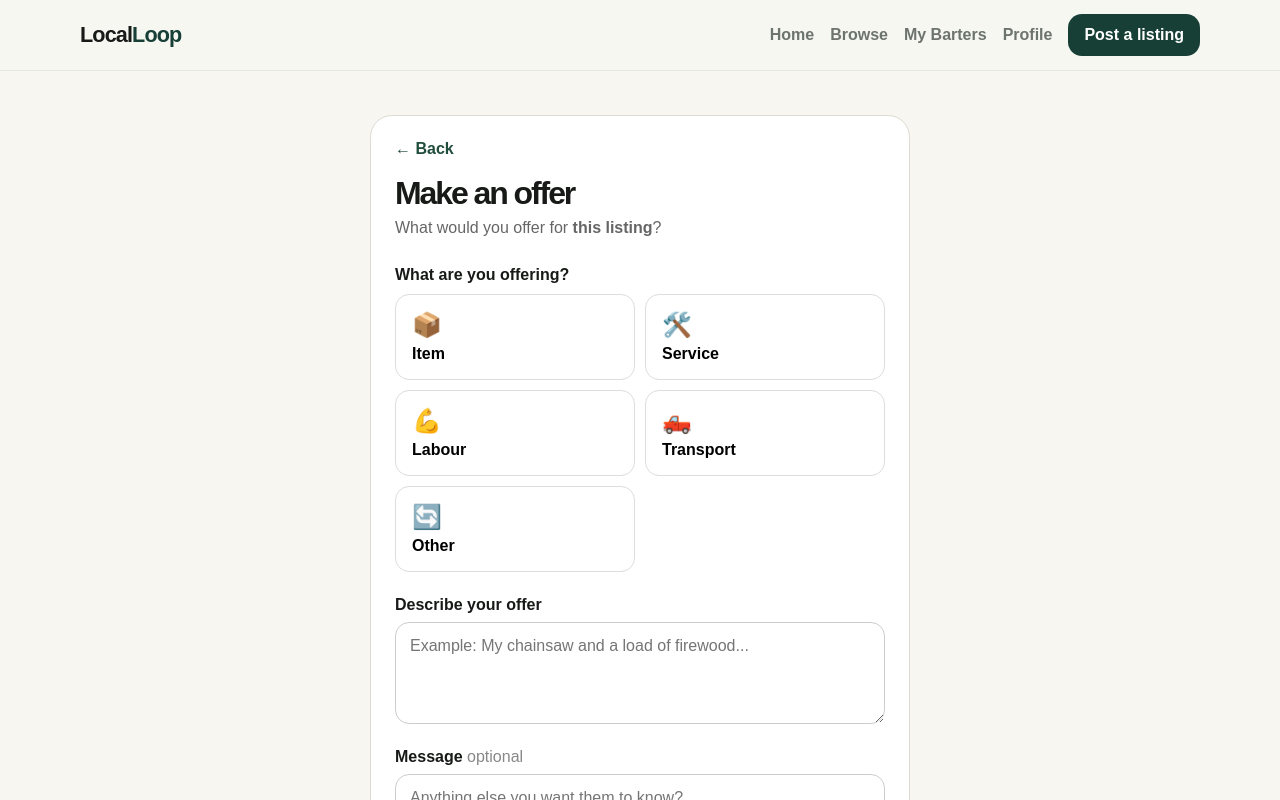
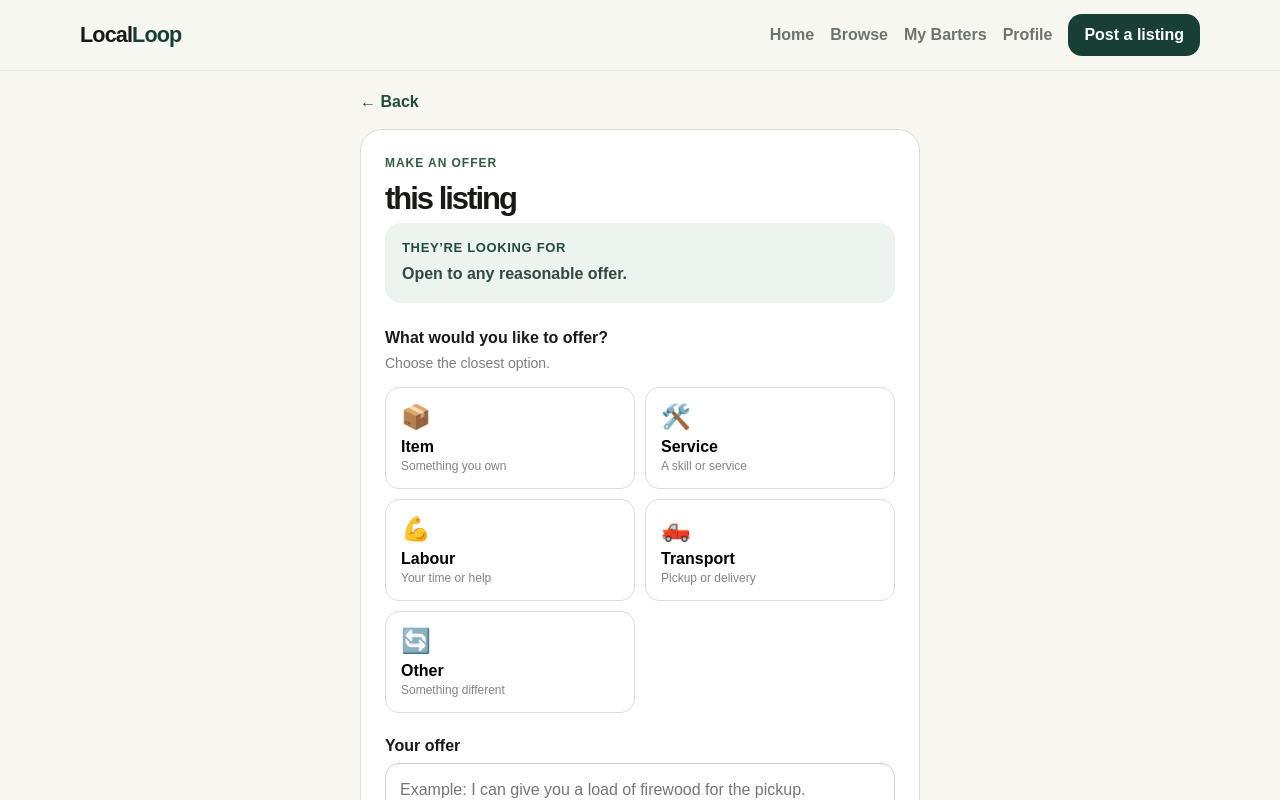
Before and after one commit to ryleycampbell93/LocalLoop, a Next.js app: page /propose in a window 1280 px wide. Shown: the top 800 px of the page. Built offline with nearby package versions, Linux system fonts and the light colour scheme.

Commit message:
Show wanted items when making offer

```diff
--- a/app/propose/page.tsx
+++ b/app/propose/page.tsx
@@ -3,9 +3,121 @@
 import { useEffect, useState } from "react";
 import { useRouter } from "next/navigation";
 
+type Listing = {
+  id: string;
+  type?: "need" | "offer";
+  title: string;
+  person: string;
+  town: string;
+  category: string;
+  offers: string;
+  wants: string;
+  photos?: string[];
+};
+
+type Offer = {
+  id: string;
+  listingId: string;
+  listingTitle: string;
+  listingOwner: string;
+  offerType: string;
+  offerText: string;
+  message: string;
+  status: "pending";
+  createdAt: string;
+};
+
+const demoListings: Listing[] = [
+  {
+    id: "mitre10-pambula-pickup",
+    type: "offer",
+    title: "Mitre 10 Pambula pickup",
+    person: "Chris",
+    town: "Cooma",
+    category: "Pickups & Errands",
+    offers:
+      "Can collect a prepaid hardware order from Pambula and bring it toward Cooma.",
+    wants:
+      "Firewood, fresh produce, or another useful local favour.",
+  },
+  {
+    id: "merimbula-pharmacy-pickup",
+    type: "offer",
+    title: "Merimbula pharmacy pickup",
+    person: "Emma",
+    town: "Cooma",
+    category: "Pickups & Errands",
+    offers:
+      "Can collect eligible prepaid pharmacy items when already travelling inland.",
+    wants:
+      "Garden help, dog minding, or help moving a few items.",
+  },
+  {
+    id: "click-and-collect-coast",
+    type: "offer",
+    title: "Click & Collect pickup",
+    person: "Dan",
+    town: "Cooma",
+    category: "Pickups & Errands",
+    offers:
+      "Heading from the coast toward Cooma and can collect a prepaid Click & Collect order.",
+    wants:
+      "Fresh eggs, mechanical help, trailer use, or another useful favour.",
+  },
+  {
+    id: "firewood-cooma",
+    type: "offer",
+    title: "Firewood delivery around Cooma",
+    person: "Steve",
+    town: "Cooma",
+    category: "Home & Garden",
+    offers:
+      "Can deliver a ute load of firewood around Cooma and nearby areas.",
+    wants:
+      "Small carpentry work, welding help, or mower servicing.",
+  },
+  {
+    id: "trailer-transport-jindabyne",
+    type: "offer",
+    title: "Trailer transport help",
+    person: "Sarah",
+    town: "Jindabyne",
+    category: "Transport",
+    offers:
+      "Can help move a mower, furniture or other suitable items with a trailer.",
+    wants:
+      "Garden cleanup, painting help, or computer assistance.",
+  },
+  {
+    id: "fencing-bombala",
+    type: "need",
+    title: "Need a hand with fencing",
+    person: "Tom",
+    town: "Bombala",
+    category: "Trades & Farm",
+    offers:
+      "Can trade livestock-yard cleanup, firewood or general farm help.",
+    wants:
+      "Someone experienced to help repair and tension a section of fencing.",
+  },
+  {
+    id: "mechanical-cooma",
+    type: "offer",
+    title: "Small engine & mechanical help",
+    person: "Riley",
+    town: "Cooma",
+    category: "Mechanical",
+    offers:
+      "Can help with basic mower, small engine and mechanical jobs.",
+    wants:
+      "Carpentry, transport help, fresh produce, or another useful local trade.",
+  },
+];
+
 export default function ProposePage() {
   const router = useRouter();
 
+  const [listing, setListing] = useState<Listing | null>(null);
   const [listingId, setListingId] = useState("");
   const [listingTitle, setListingTitle] = useState("this listing");
 
@@ -17,34 +129,103 @@ export default function ProposePage() {
   useEffect(() => {
     const params = new URLSearchParams(window.location.search);
 
-    setListingId(params.get("listing") || "");
-    setListingTitle(params.get("title") || "this listing");
+    const id = params.get("listing") || "";
+    const title = params.get("title") || "this listing";
+
+    setListingId(id);
+    setListingTitle(title);
+
+    try {
+      const stored = JSON.parse(
+        localStorage.getItem("localloop-listings") || "[]"
+      );
+
+      const savedListings = Array.isArray(stored) ? stored : [];
+
+      const found = [...savedListings, ...demoListings].find(
+        (item: Listing) => String(item.id) === String(id)
+      );
+
+      if (found) {
+        setListing(found);
+        setListingTitle(found.title);
+      }
+    } catch {
+      const found = demoListings.find(
+        (item) => String(item.id) === String(id)
+      );
+
+      if (found) {
+        setListing(found);
+        setListingTitle(found.title);
+      }
+    }
   }, []);
 
   const offerTypes = [
-    { id: "item", label: "Item", icon: "📦" },
-    { id: "service", label: "Service", icon: "🛠️" },
-    { id: "labour", label: "Labour", icon: "💪" },
-    { id: "transport", label: "Transport", icon: "🛻" },
-    { id: "other", label: "Other", icon: "🔄" },
+    {
+      id: "item",
+      label: "Item",
+      icon: "📦",
+      example: "Something you own",
+    },
+    {
+      id: "service",
+      label: "Service",
+      icon: "🛠️",
+      example: "A skill or service",
+    },
+    {
+      id: "labour",
+      label: "Labour",
+      icon: "💪",
+      example: "Your time or help",
+    },
+    {
+      id: "transport",
+      label: "Transport",
+      icon: "🛻",
+      example: "Pickup or delivery",
+    },
+    {
+      id: "other",
+      label: "Other",
+      icon: "🔄",
+      example: "Something different",
+    },
   ];
+
+  const lookingFor = listing
+    ? listing.type === "need"
+      ? listing.offers || "Open to any reasonable offer."
+      : listing.wants || "Open to any reasonable offer."
+    : "Open to any reasonable offer.";
 
   function sendOffer(e: React.FormEvent) {
     e.preventDefault();
 
     if (!offerType || !offerText.trim()) return;
 
-    const existingOffers = JSON.parse(
+    let existingOffers: Offer[] = [];
+
+    try {
+      const stored = JSON.parse(
         localStorage.getItem("localLoopOffers") || "[]"
       );
 
-    const newOffer = {
+      existingOffers = Array.isArray(stored) ? stored : [];
+    } catch {
+      existingOffers = [];
+    }
+
+    const newOffer: Offer = {
       id: Date.now().toString(),
       listingId,
       listingTitle,
+      listingOwner: listing?.person || "",
       offerType,
-      offerText,
-      message,
+      offerText: offerText.trim(),
+      message: message.trim(),
       status: "pending",
       createdAt: new Date().toISOString(),
     };
@@ -63,52 +244,76 @@ export default function ProposePage() {
         style={{
           minHeight: "100vh",
           background: "#f7f6f1",
-          padding: "24px 18px",
+          padding: "24px 16px 60px",
         }}
       >
         <div
           style={{
-            maxWidth: 520,
-            margin: "50px auto",
+            maxWidth: 540,
+            margin: "45px auto",
             background: "#fff",
+            border: "1px solid #dedbd3",
             borderRadius: 22,
             padding: 28,
-            border: "1px solid #dedbd3",
           }}
         >
           <div
             style={{
-              width: 60,
-              height: 60,
+              width: 62,
+              height: 62,
               borderRadius: "50%",
-              background: "#e8f3ec",
+              background: "#edf3ef",
               color: "#214d3d",
               display: "flex",
               alignItems: "center",
               justifyContent: "center",
               fontSize: 30,
-              marginBottom: 18,
+              fontWeight: 900,
+              marginBottom: 20,
             }}
           >
             ✓
           </div>
 
-          <h1 style={{ margin: "0 0 10px", fontSize: 30 }}>
+          <h1
+            style={{
+              margin: "0 0 10px",
+              fontSize: 31,
+            }}
+          >
             Offer sent
           </h1>
 
           <p
             style={{
-              color: "#666",
+              margin: "0 0 8px",
+              color: "#575c57",
               lineHeight: 1.5,
-              marginBottom: 24,
+              fontSize: 16,
             }}
           >
             Your offer for <strong>{listingTitle}</strong> has been sent.
           </p>
 
+          <p
+            style={{
+              margin: "0 0 25px",
+              color: "#858982",
+              lineHeight: 1.45,
+              fontSize: 14,
+            }}
+          >
+            You can continue discussing the details privately in messages.
+          </p>
+
           <button
-            onClick={() => router.push("/messages")}
+            onClick={() =>
+              router.push(
+                `/messages?listing=${encodeURIComponent(
+                  listingId
+                )}&title=${encodeURIComponent(listingTitle)}`
+              )
+            }
             style={{
               width: "100%",
               border: 0,
@@ -117,14 +322,14 @@ export default function ProposePage() {
               background: "#214d3d",
               color: "#fff",
               fontSize: 17,
-              fontWeight: 800,
+              fontWeight: 900,
             }}
           >
-            Go to messages
+            Continue to messages
           </button>
 
           <button
-            onClick={() => router.back()}
+            onClick={() => router.push("/browse")}
             style={{
               width: "100%",
               border: 0,
@@ -132,12 +337,12 @@ export default function ProposePage() {
               padding: 16,
               background: "#f1eee6",
               color: "#214d3d",
-              fontSize: 17,
+              fontSize: 16,
               fontWeight: 800,
               marginTop: 10,
             }}
           >
-            Back to listing
+            Back to browse
           </button>
         </div>
       </main>
@@ -149,17 +354,13 @@ export default function ProposePage() {
       style={{
         minHeight: "100vh",
         background: "#f7f6f1",
-        padding: "24px 18px 60px",
+        padding: "22px 16px 60px",
       }}
     >
       <div
         style={{
-          maxWidth: 540,
-          margin: "20px auto",
-          background: "#fff",
-          borderRadius: 22,
-          padding: 24,
-          border: "1px solid #dedbd3",
+          maxWidth: 560,
+          margin: "0 auto",
         }}
       >
         <button
@@ -167,45 +368,110 @@ export default function ProposePage() {
           style={{
             border: 0,
             background: "transparent",
-            padding: 0,
-            marginBottom: 20,
+            padding: "0 0 18px",
+            color: "#214d3d",
             fontSize: 16,
-            fontWeight: 700,
-            color: "#214d3d",
+            fontWeight: 800,
           }}
         >
           ← Back
         </button>
 
+        <div
+          style={{
+            background: "#fff",
+            border: "1px solid #dedbd3",
+            borderRadius: 22,
+            padding: 24,
+          }}
+        >
+          <p
+            style={{
+              color: "#315c44",
+              fontSize: 12,
+              fontWeight: 900,
+              letterSpacing: "0.08em",
+              margin: "0 0 8px",
+            }}
+          >
+            MAKE AN OFFER
+          </p>
+
           <h1
             style={{
               margin: "0 0 8px",
-            fontSize: 32,
+              fontSize: 31,
+              lineHeight: 1.08,
             }}
           >
-          Make an offer
+            {listingTitle}
           </h1>
 
+          {listing && (
             <p
               style={{
-            margin: "0 0 26px",
-            color: "#666",
-            lineHeight: 1.5,
+                margin: "0 0 22px",
+                color: "#747872",
+                fontSize: 14,
               }}
             >
-          What would you offer for <strong>{listingTitle}</strong>?
+              {listing.person} · {listing.town}
             </p>
+          )}
+
+          <div
+            style={{
+              background: "#edf3ef",
+              borderRadius: 16,
+              padding: 17,
+              marginBottom: 26,
+            }}
+          >
+            <div
+              style={{
+                color: "#214d3d",
+                fontSize: 13,
+                fontWeight: 900,
+                textTransform: "uppercase",
+                letterSpacing: "0.05em",
+                marginBottom: 7,
+              }}
+            >
+              They’re looking for
+            </div>
+
+            <div
+              style={{
+                color: "#34483d",
+                fontSize: 16,
+                lineHeight: 1.5,
+                fontWeight: 600,
+              }}
+            >
+              {lookingFor}
+            </div>
+          </div>
 
           <form onSubmit={sendOffer}>
             <label
               style={{
                 display: "block",
-              fontWeight: 800,
-              marginBottom: 10,
+                fontWeight: 900,
+                marginBottom: 5,
               }}
             >
-            What are you offering?
+              What would you like to offer?
             </label>
+
+            <p
+              style={{
+                margin: "0 0 12px",
+                color: "#7a7e79",
+                fontSize: 14,
+              }}
+            >
+              Choose the closest option.
+            </p>
 
             <div
               style={{
@@ -225,7 +491,7 @@ export default function ProposePage() {
                     onClick={() => setOfferType(type.id)}
                     style={{
                       textAlign: "left",
-                    padding: 16,
+                      padding: 15,
                       borderRadius: 14,
                       border: selected
                         ? "2px solid #214d3d"
@@ -233,12 +499,31 @@ export default function ProposePage() {
                       background: selected ? "#edf3ef" : "#fff",
                     }}
                   >
-                  <div style={{ fontSize: 24, marginBottom: 6 }}>
+                    <div
+                      style={{
+                        fontSize: 24,
+                        marginBottom: 7,
+                      }}
+                    >
                       {type.icon}
                     </div>
 
-                  <div style={{ fontWeight: 800 }}>
+                    <div
+                      style={{
+                        fontWeight: 900,
+                        marginBottom: 3,
+                      }}
+                    >
                       {type.label}
+                    </div>
+
+                    <div
+                      style={{
+                        fontSize: 12,
+                        color: "#81857f",
+                      }}
+                    >
+                      {type.example}
                     </div>
                   </button>
                 );
@@ -248,17 +533,17 @@ export default function ProposePage() {
             <label
               style={{
                 display: "block",
-              fontWeight: 800,
+                fontWeight: 900,
                 marginBottom: 8,
               }}
             >
-            Describe your offer
+              Your offer
             </label>
 
             <textarea
               value={offerText}
               onChange={(e) => setOfferText(e.target.value)}
-            placeholder="Example: My chainsaw and a load of firewood..."
+              placeholder="Example: I can give you a load of firewood for the pickup."
               rows={4}
               style={{
                 width: "100%",
@@ -267,6 +552,8 @@ export default function ProposePage() {
                 borderRadius: 14,
                 padding: 14,
                 fontSize: 16,
+                lineHeight: 1.45,
+                resize: "vertical",
                 marginBottom: 20,
               }}
             />
@@ -274,12 +561,17 @@ export default function ProposePage() {
             <label
               style={{
                 display: "block",
-              fontWeight: 800,
+                fontWeight: 900,
                 marginBottom: 8,
               }}
             >
-            Message{" "}
-            <span style={{ color: "#888", fontWeight: 400 }}>
+              Add a message{" "}
+              <span
+                style={{
+                  color: "#8a8d88",
+                  fontWeight: 400,
+                }}
+              >
                 optional
               </span>
             </label>
@@ -287,7 +579,7 @@ export default function ProposePage() {
             <textarea
               value={message}
               onChange={(e) => setMessage(e.target.value)}
-            placeholder="Anything else you want them to know?"
+              placeholder="Example: I’m in Bombala and can work around whatever day suits you."
               rows={3}
               style={{
                 width: "100%",
@@ -296,7 +588,9 @@ export default function ProposePage() {
                 borderRadius: 14,
                 padding: 14,
                 fontSize: 16,
-              marginBottom: 24,
+                lineHeight: 1.45,
+                resize: "vertical",
+                marginBottom: 22,
               }}
             />
 
@@ -309,10 +603,12 @@ export default function ProposePage() {
                 borderRadius: 14,
                 padding: 17,
                 background:
-                offerType && offerText.trim() ? "#214d3d" : "#aaa",
+                  offerType && offerText.trim()
+                    ? "#214d3d"
+                    : "#aaa",
                 color: "#fff",
                 fontSize: 17,
-              fontWeight: 800,
+                fontWeight: 900,
               }}
             >
               Send offer
@@ -320,16 +616,17 @@ export default function ProposePage() {
 
             <p
               style={{
+                margin: "13px 4px 0",
                 textAlign: "center",
-              color: "#888",
+                color: "#858982",
                 fontSize: 13,
                 lineHeight: 1.45,
-              marginTop: 14,
               }}
             >
-            Any other deal details can be worked out privately in chat.
+              No public prices. Any other details can be worked out privately.
             </p>
           </form>
+        </div>
       </div>
     </main>
   );
```
Lines whose indentation alone changed are shown as unchanged.
